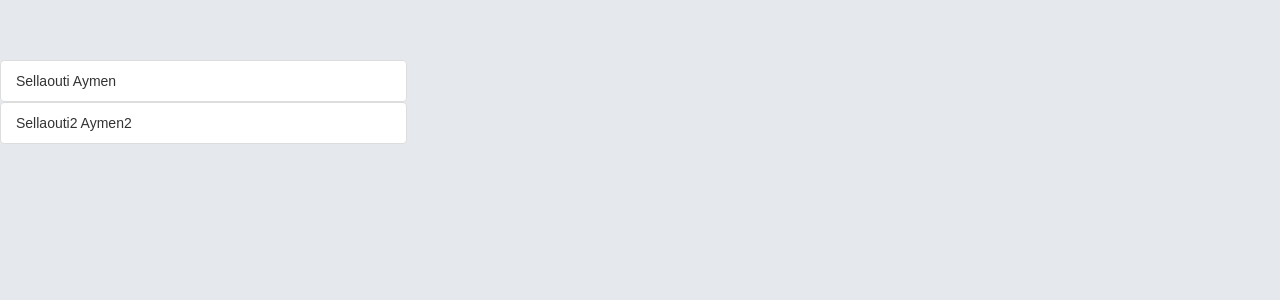
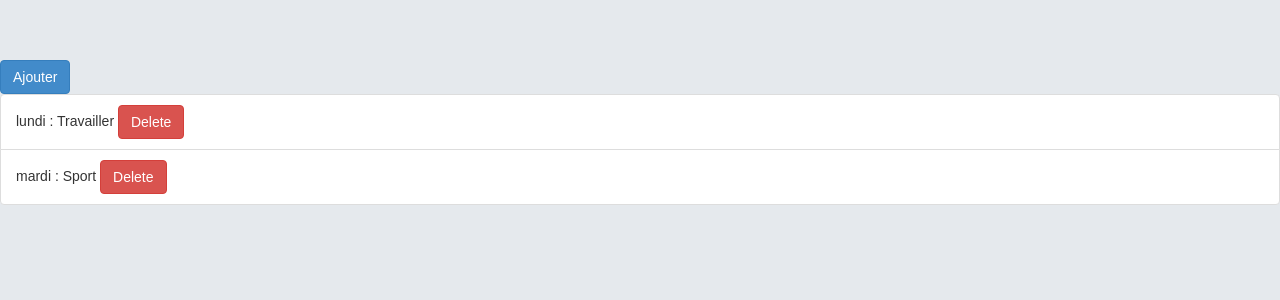
Before and after one commit to aymen2782/DMSE, an Angular app: page / in a window 1280 px wide. Shown: the top 300 px of the page. Built offline with nearby package versions, Linux system fonts and the light colour scheme.

Commit message:
Todo Service

```diff
--- /dev/null
+++ b/src/app/Model/Todo.ts
@@ -0,0 +1,8 @@
+export class Todo{
+  constructor(title: string, description: string) {
+    this.title = title;
+    this.description = description;
+  }
+  public title : string;
+  public description : string;
+}
--- a/src/app/app.component.html
+++ b/src/app/app.component.html
@@ -1 +1 @@
-<app-cv></app-cv>
+<app-todo></app-todo>
--- /dev/null
+++ b/src/app/todo.service.ts
@@ -0,0 +1,32 @@
+import { Injectable } from '@angular/core';
+import {Todo} from "./Model/Todo";
+
+@Injectable()
+export class TodoService {
+
+  private mesTodos: Todo[];
+  constructor() {
+    this.mesTodos = [
+      {title : 'lundi',description : 'Travailler'},
+      {title : 'mardi',description : 'Sport'}
+    ]
+  }
+  getTodos(){
+    return this.mesTodos;
+  }
+
+  addTodo(title, description){
+    this.mesTodos.push(new Todo(title,description));
+  }
+
+  logerTodo(todo : Todo){
+    console.log(todo);
+  }
+
+  deleteTodo(todo : Todo){
+    var index = this.mesTodos.indexOf(todo);
+    if (index > -1) {
+      this.mesTodos.splice(index, 1);
+    }
+  }
+}
--- /dev/null
+++ b/src/app/todo/todo.component.html
@@ -0,0 +1,14 @@
+
+<button class="btn btn-primary" (click)="addVisible()"> Ajouter </button>
+
+<ol class="list-group">
+  <li *ngFor="let todo of todos" class="list-group-item">
+    {{todo.title}} : {{todo.description}} <button class="btn btn-danger" (click)="deleteTodo(todo)">Delete </button>
+  </li>
+</ol>
+
+<div *ngIf="add">
+  Title : <input [(ngModel)]="titre" type="text" class="form-control">
+  Description : <input [(ngModel)]="description" type="text" class="form-control">
+  <button (click)="addTodo()" class="btn btn-info">Ajouter Todo</button>
+</div>
--- /dev/null
+++ b/src/app/todo/todo.component.ts
@@ -0,0 +1,34 @@
+import { Component, OnInit } from '@angular/core';
+import {TodoService} from "../todo.service";
+import {Todo} from "../Model/Todo";
+
+@Component({
+  selector: 'app-todo',
+  templateUrl: './todo.component.html',
+  styleUrls: ['./todo.component.css']
+})
+export class TodoComponent implements OnInit {
+
+  titre : string;
+  description : string;
+  add:boolean;
+  todos : Todo[];
+  constructor(private todoService : TodoService) { }
+
+  ngOnInit() {
+    this.add=false;
+    this.todos = this.todoService.getTodos();
+  }
+
+  deleteTodo(todo : Todo){
+    this.todoService.deleteTodo(todo);
+  }
+  addVisible(){
+    this.add = true;
+  }
+
+  addTodo(){
+    this.todoService.addTodo(this.titre,this.description);
+  }
+
+}
```
Also changed, not shown: src/app/app.module.ts (+5 -2 lines), src/app/todo/todo.component.css (added), 2 other files (tests, documents, lock files or other folders).
